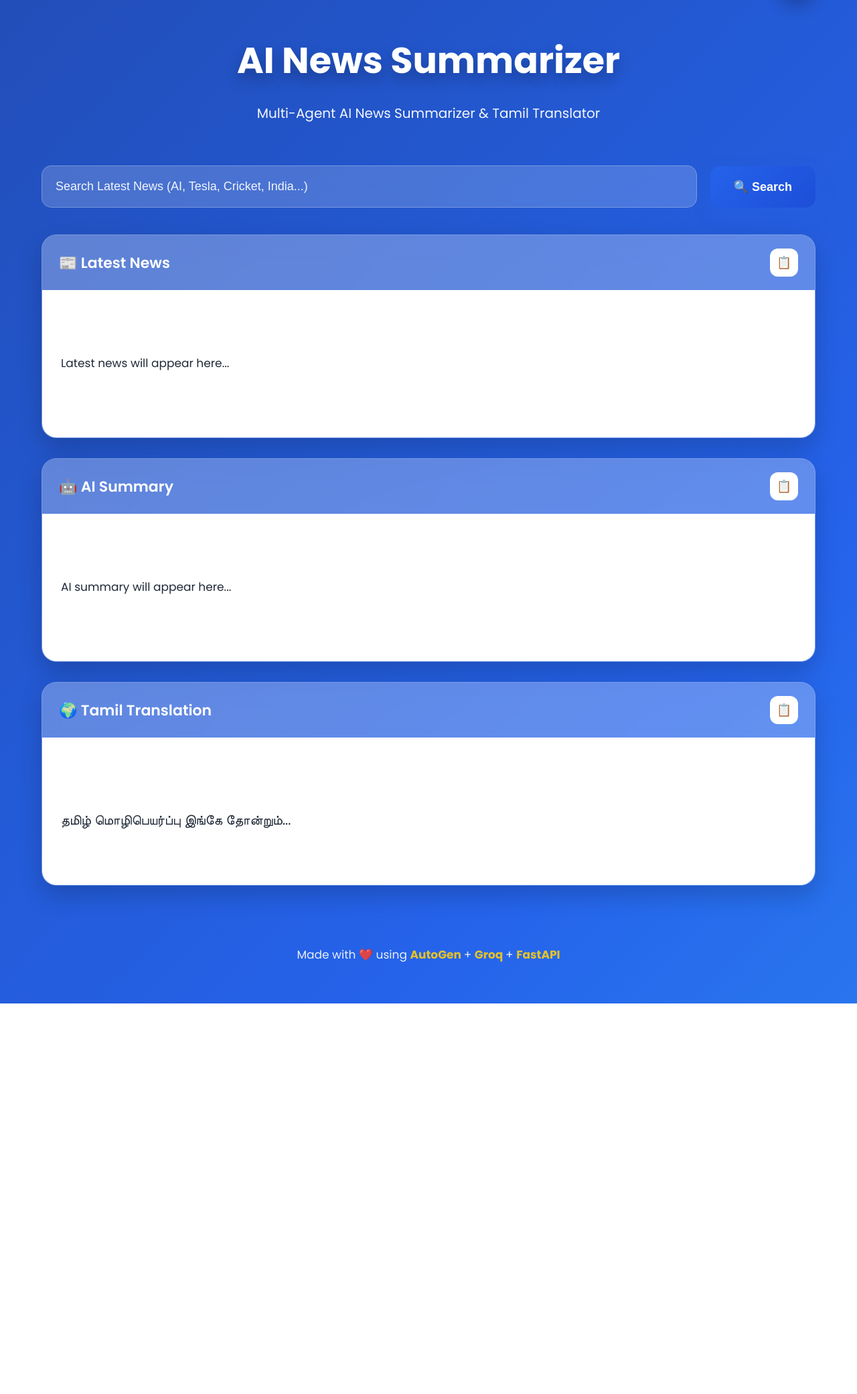
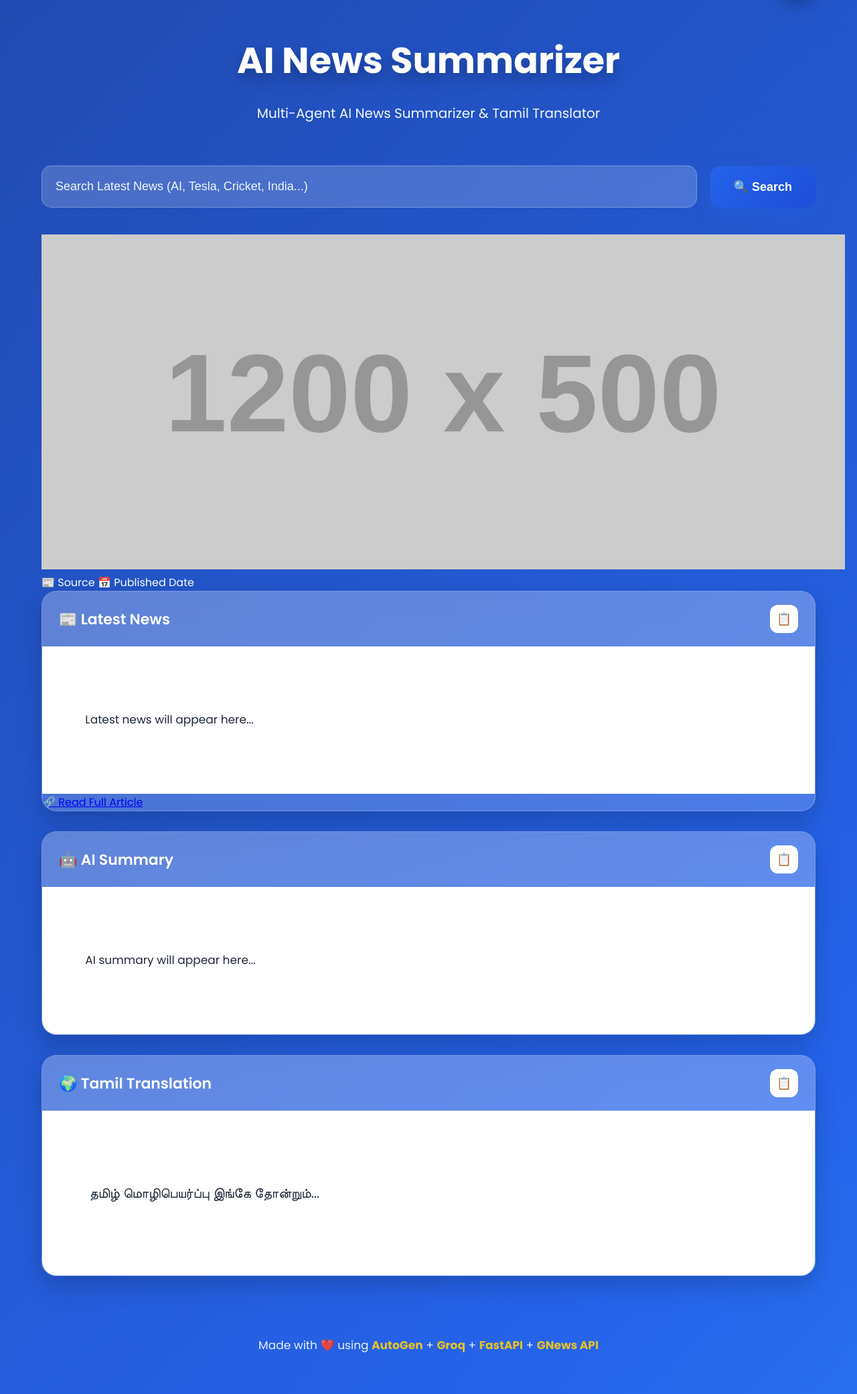
Before and after one commit to sugumarranganathan/AI-News-Summarizer, a FastAPI app: page / in a window 1280 px wide. Shown: the part 85-2166 px from the top of the page at 67% size. Before the commit the page ends 1583 px from the top, so only its background shows below. Run offline with FastAPI, Linux system fonts and the light colour scheme; grey boxes labelled with a size stand in for pictures from a placeholder-image service; some libraries are stand-ins or nearby versions.

Commit message:
Update index.html

```diff
--- a/templates/index.html
+++ b/templates/index.html
@@ -7,20 +7,17 @@
 
     <meta
         name="viewport"
-        content="width=device-width, initial-scale=1.0"
-    >
+        content="width=device-width, initial-scale=1.0">
 
     <title>AI News Summarizer & Tamil Translator</title>
 
     <link
         rel="stylesheet"
-        href="/static/style.css"
-    >
+        href="/static/style.css">
 
     <link
         href="https://fonts.googleapis.com/css2?family=Poppins:wght@300;400;500;600;700&display=swap"
-        rel="stylesheet"
-    >
+        rel="stylesheet">
 
 </head>
 
@@ -42,8 +39,7 @@
 
     <button
         id="themeBtn"
-        class="theme-btn"
-    >
+        class="theme-btn">
 
         🌙
 
@@ -79,14 +75,9 @@
 <section class="search-box">
 
     <input
-
         type="text"
-
         id="topic"
-
-        placeholder="Search Latest News (AI, Tesla, Cricket, India...)"
-
-    >
+        placeholder="Search Latest News (AI, Tesla, Cricket, India...)">
 
     <button id="searchBtn">
 
@@ -101,12 +92,8 @@
 <!-- ====================================================== -->
 
 <div
-
     id="loading"
-
-    class="loading hidden"
-
->
+    class="loading hidden">
 
     <div class="loader"></div>
 
@@ -119,12 +106,47 @@
 </div>
 
 <!-- ====================================================== -->
+<!-- NEWS IMAGE -->
+<!-- ====================================================== -->
+
+<div class="image-card">
+
+    <img
+        id="newsImage"
+        src="https://placehold.co/1200x500?text=AI+News"
+        alt="News Image">
+
+</div>
+
+<!-- ====================================================== -->
+<!-- SOURCE -->
+<!-- ====================================================== -->
+
+<div class="info-bar">
+
+    <span id="source">
+
+        📰 Source
+
+    </span>
+
+    <span id="published">
+
+        📅 Published Date
+
+    </span>
+
+</div>
+
+<!-- ====================================================== -->
 <!-- RESULT GRID -->
 <!-- ====================================================== -->
 
 <div class="grid">
 
+<!-- ====================================================== -->
 <!-- NEWS -->
+<!-- ====================================================== -->
 
 <div class="card">
 
@@ -137,12 +159,8 @@
         </span>
 
         <button
-
             class="copyBtn"
-
-onclick="copyText('news')"
-
->
+            onclick="copyText('news')">
 
             📋
 
@@ -151,20 +169,31 @@ onclick="copyText('news')"
     </div>
 
     <div
-
         id="news"
-
-class="card-body"
-
->
+        class="card-body">
 
         Latest news will appear here...
 
     </div>
 
+    <div class="article-btn">
+
+        <a
+            id="articleLink"
+            href="#"
+            target="_blank">
+
+            🔗 Read Full Article
+
+        </a>
+
     </div>
 
+</div>
+
+<!-- ====================================================== -->
 <!-- SUMMARY -->
+<!-- ====================================================== -->
 
 <div class="card">
 
@@ -177,12 +206,8 @@ Latest news will appear here...
         </span>
 
         <button
-
             class="copyBtn"
-
-onclick="copyText('summary')"
-
->
+            onclick="copyText('summary')">
 
             📋
 
@@ -191,12 +216,8 @@ onclick="copyText('summary')"
     </div>
 
     <div
-
         id="summary"
-
-class="card-body"
-
->
+        class="card-body">
 
         AI summary will appear here...
 
@@ -204,7 +225,9 @@ AI summary will appear here...
 
 </div>
 
+<!-- ====================================================== -->
 <!-- TAMIL -->
+<!-- ====================================================== -->
 
 <div class="card">
 
@@ -217,12 +240,8 @@ AI summary will appear here...
         </span>
 
         <button
-
             class="copyBtn"
-
-onclick="copyText('translation')"
-
->
+            onclick="copyText('translation')">
 
             📋
 
@@ -231,12 +250,8 @@ onclick="copyText('translation')"
     </div>
 
     <div
-
         id="translation"
-
-class="card-body tamil"
-
->
+        class="card-body tamil">
 
         தமிழ் மொழிபெயர்ப்பு இங்கே தோன்றும்...
 
@@ -254,27 +269,19 @@ class="card-body tamil"
 
     Made with ❤️ using
 
-<strong>
-
-AutoGen
-
-</strong>
+    <strong>AutoGen</strong>
 
     +
 
-<strong>
-
-Groq
-
-</strong>
+    <strong>Groq</strong>
 
     +
 
-<strong>
+    <strong>FastAPI</strong>
 
-FastAPI
+    +
 
-</strong>
+    <strong>GNews API</strong>
 
 </footer>
 
```
Lines whose indentation alone changed are shown as unchanged.
